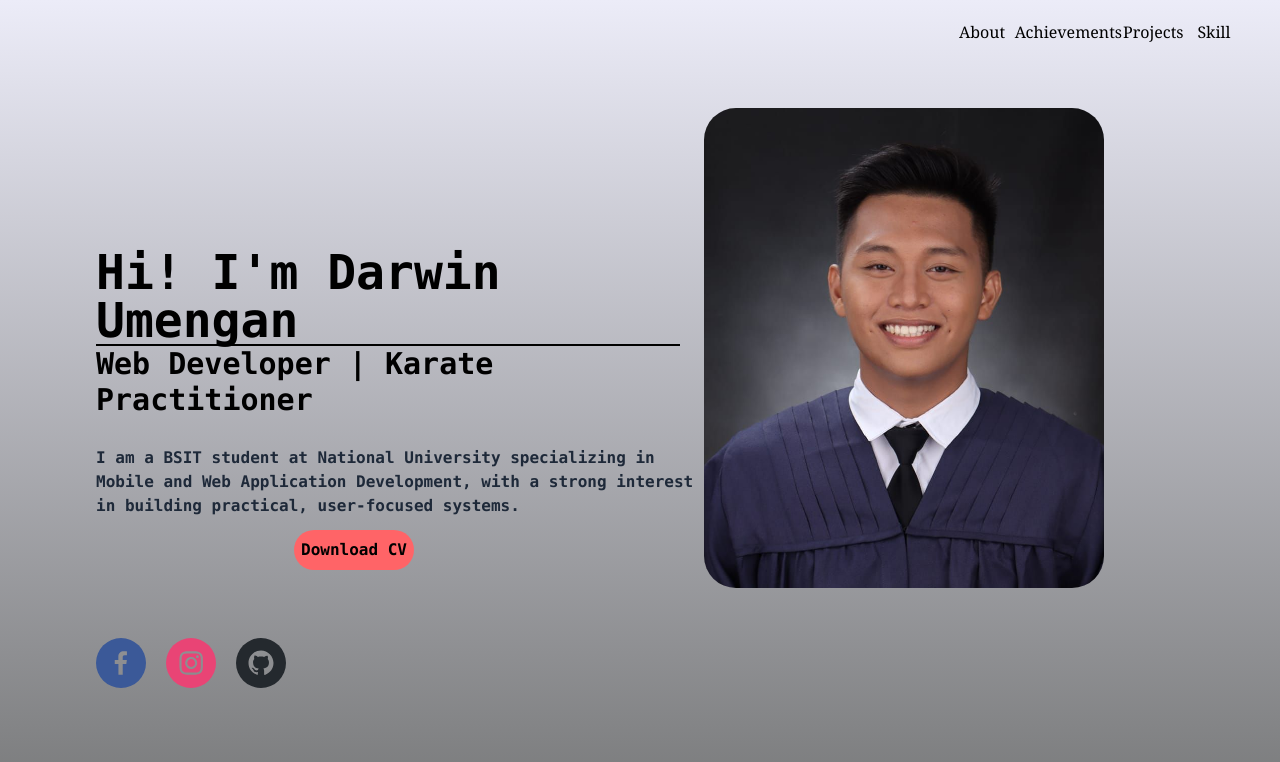
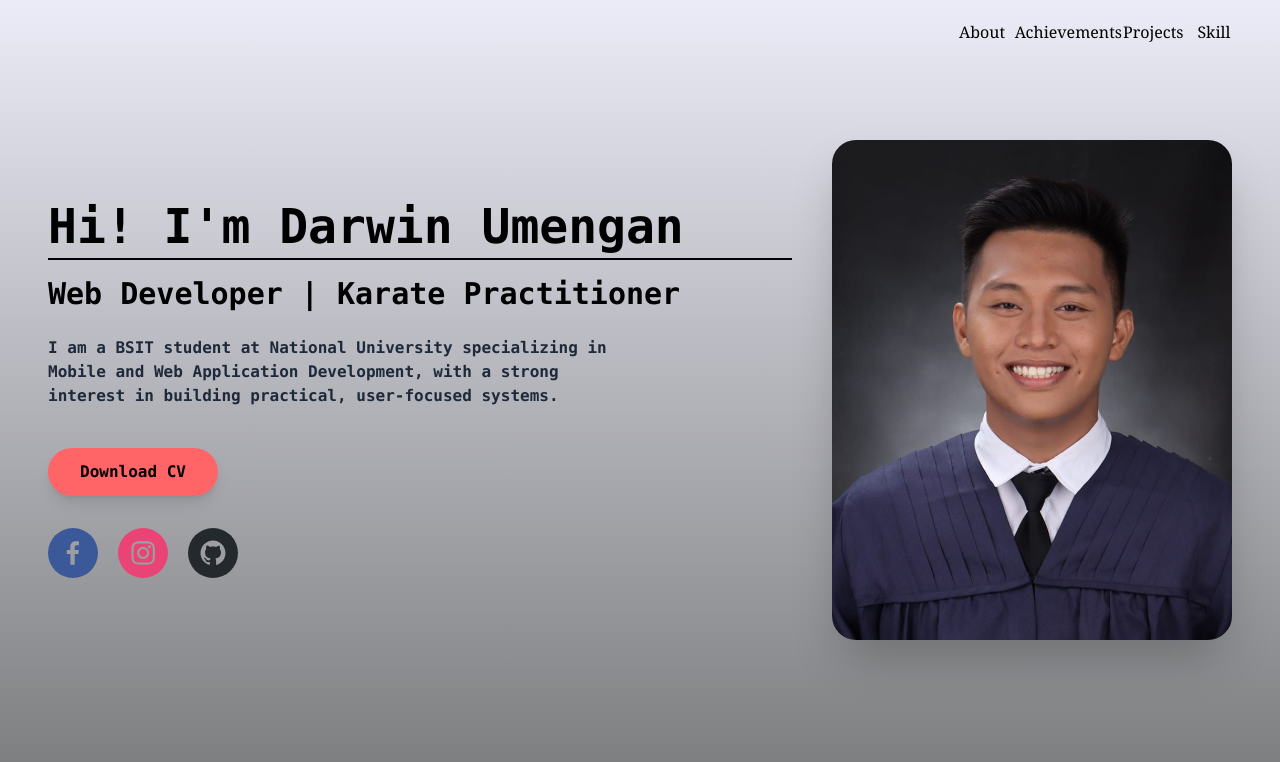
Before and after one commit to Darwin170/Web_Portfolio, a Next.js app: page / in a window 1280 px wide. Shown: the top 762 px of the page. Built offline with nearby package versions, Linux system fonts and the light colour scheme.

Commit message:
Update page.tsx

```diff
--- a/app/page.tsx
+++ b/app/page.tsx
@@ -2,48 +2,64 @@ import Image from "next/image";
 import Link from "next/link";
 import Navbar from "./components/Navbar";
 import { SocialIcon } from 'react-social-icons'
+
 export default function Home() {
   return (
+    <>
+      <Navbar />
+      <div className="font-mono p-4 md:p-8 lg:p-12">
 
-         <>
-         <Navbar/>
-         <div className="font-mono p-4">
-      <div className="group relative float-right h-120 w-100 mr-40 transition-all duration-300 hover:scale-110 rounded-4xl overflow-hidden z-0">
-        <img
-          src="nologo.jpg"
-          alt="profile"
-          className="h-full w-full object-cover transition-opacity duration-300 group-hover:opacity-0" />
+        <div className="flex flex-col-reverse lg:flex-row items-center justify-between max-w-7xl mx-auto gap-10">
 
-        <img
-          src="profile.jpg"
-          alt="profile-hover"
-          className="absolute inset-0 h-full w-full object-cover opacity-0 transition-opacity duration-3000 group-hover:opacity-100" />
+
+          <div className="flex-1 text-center lg:text-left">
+            <div className="border-b-2 inline-block lg:block">
+              <h1 className="text-3xl md:text-5xl font-bold pb-2">
+                Hi! I'm Darwin Umengan
+              </h1>
             </div>
 
-      <div className="text-5xl font-bold ml-20 pt-35 w-146 border-b-2 ">
-        <h1> Hi! I'm Darwin Umengan</h1>
-      </div>
-      <div className="text-3xl pl-20 flex font-bold">
-        <h2> Web Developer | Karate Practitioner</h2>
-      </div>
-      <div className="text-gray-800 ml-20 mt-7 w-150 font-bold ">
-        <p>I am a BSIT student at National University specializing in Mobile and Web Application Development,
-          with a strong interest in building practical, user-focused systems.</p>
+            <h2 className="text-xl md:text-3xl font-bold mt-4">
+              Web Developer | Karate Practitioner
+            </h2>
 
-        <div className="flex p-2  space-x-10 ml-4 justify-center">
+            <p className="text-gray-800 mt-6 max-w-xl mx-auto lg:mx-0 font-bold">
+              I am a BSIT student at National University specializing in Mobile and Web Application Development,
+              with a strong interest in building practical, user-focused systems.
+            </p>
+
+
+            <div className="flex flex-col items-center lg:items-start gap-8 mt-10">
               <Link href="Copy of Darwin Umengan.pdf" download="Copy of Darwin Umengan.pdf">
-            <button className=" h-10 w-30 mr-25 bg-red-400 rounded-4xl mt-1 hover:bg-red-300 text-black transition-all duration-300 hover:scale-110">Download CV</button>
+                <button className="h-12 px-8 bg-red-400 rounded-full hover:bg-red-300 text-black font-bold transition-all duration-300 hover:scale-110 shadow-lg">
+                  Download CV
+                </button>
               </Link>
 
-
-        </div>
-        <div className="flex mt-15 gap-5 transition-all duration-300 hover:-translate-y-1 hover:scale-110 ">
+              <div className="flex gap-5">
                 <SocialIcon className="transition-all duration-300 hover:scale-110" url="https://www.facebook.com/darwin.umengan.7" />
                 <SocialIcon className="transition-all duration-300 hover:scale-110" url="https://www.instagram.com/itsss.dar/" />
                 <SocialIcon className="transition-all duration-300 hover:scale-110" url="https://github.com/Darwin170" />
               </div>
             </div>
-    </div></>
+          </div>
 
+
+          <div className="relative group w-64 h-64 md:w-80 md:h-80 lg:w-[400px] lg:h-[500px] transition-all duration-300 hover:scale-105 rounded-3xl overflow-hidden shadow-2xl">
+            <img
+              src="nologo.jpg"
+              alt="profile"
+              className="h-full w-full object-cover transition-opacity duration-300 group-hover:opacity-0"
+            />
+            <img
+              src="profile.jpg"
+              alt="profile-hover"
+              className="absolute inset-0 h-full w-full object-cover opacity-0 transition-opacity duration-300 group-hover:opacity-100"
+            />
+          </div>
+
+        </div>
+      </div>
+    </>
   );
 }
```
Lines whose indentation alone changed are shown as unchanged.
